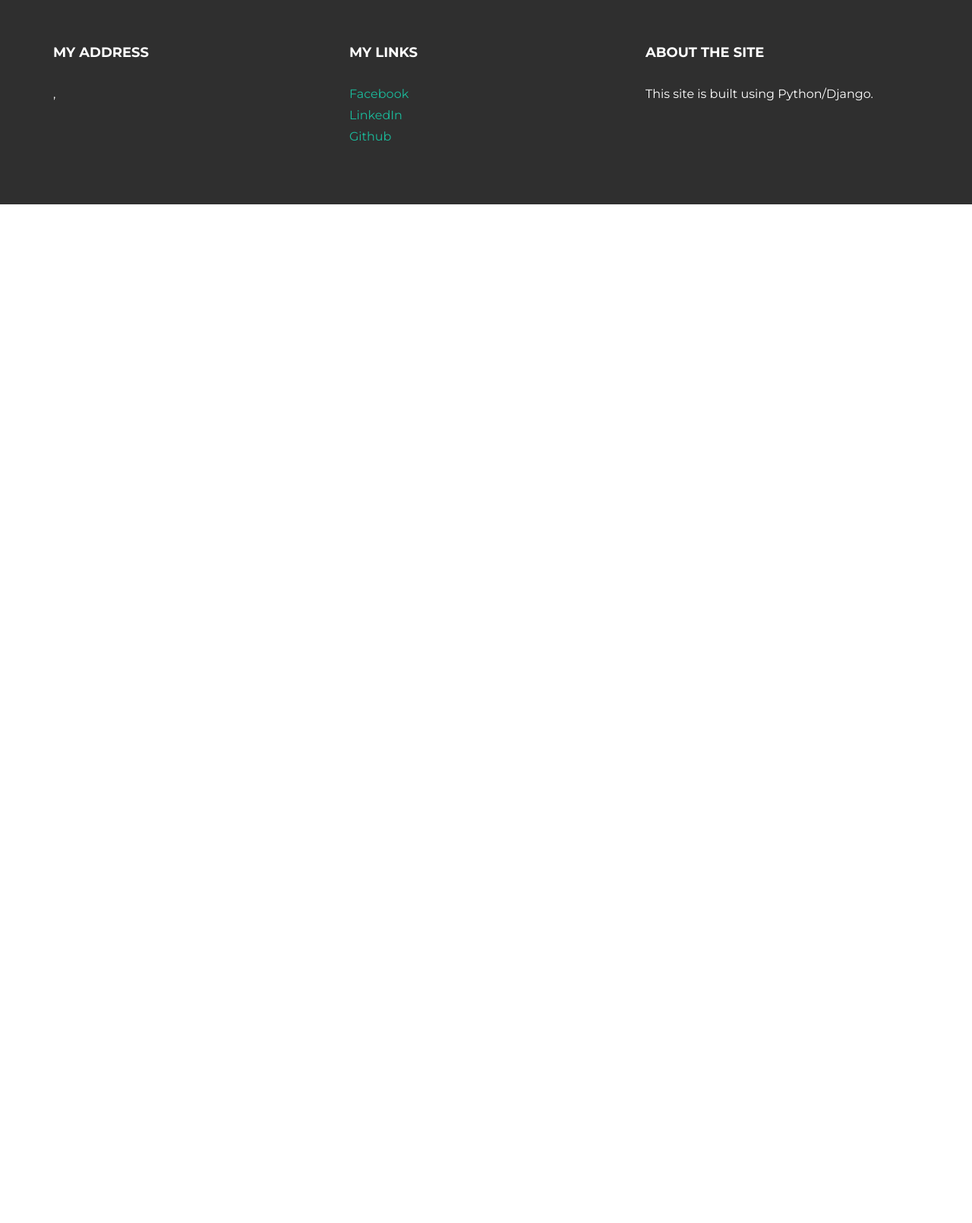
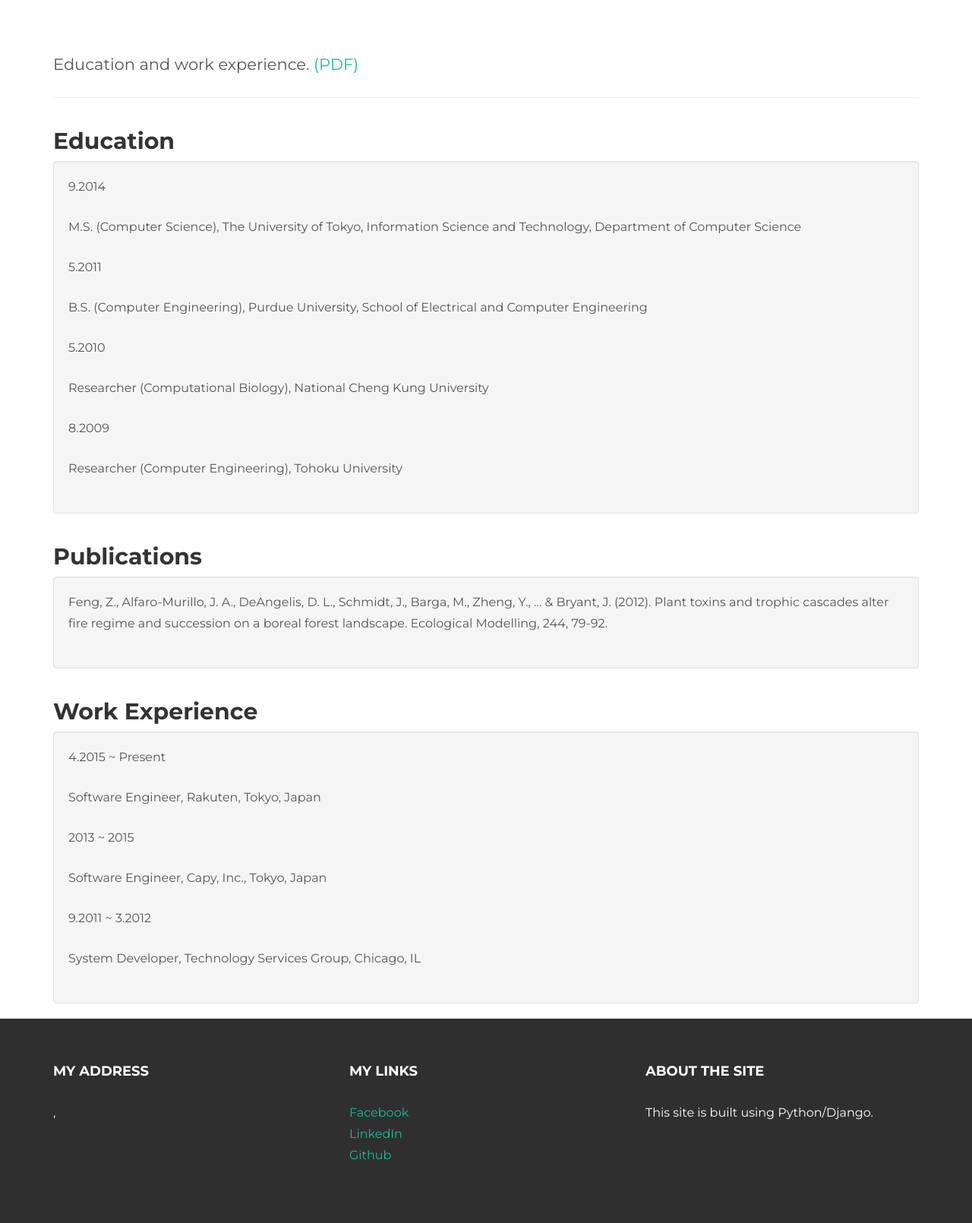
Before and after one commit to frzkazmi/personal-website, a Django app: page /resume/ in a window 1280 px wide. Shown: the part 191-1801 px from the top of the page at 76% size. Before the commit the page ends 460 px from the top, so only its background shows below. Run offline with Django 3.2, Linux system fonts and the light colour scheme; parts of the project's set-up code (start-up, migrations or seed data) failed here and were passed over; some libraries are stand-ins or nearby versions.

Commit message:
resume page basic template structure

```diff
--- a/hello/templates/resume.html
+++ b/hello/templates/resume.html
@@ -1,5 +1,75 @@
 {% extends "base.html" %}
 
 {% block content %}
+<div class="container">
 
+  <div class="page-header" id="banner">
+    <div class="row">
+      <div class="col-lg-6">
+        <h1></h1>
+        <p class="lead">Education and work experience. <a href="{{'/media/latestResume.pdf'}}">(PDF)</a></p>
+        <!--
+        <p>Looking back I have covered a nice base through my studies in computer engineering which have involved a B.S. in electrical and computer engineering where I worked closely with hardware, a minor in mathematics and an M.S. in data mining and parallel computing. I love using all of these fields..</p>
+        <p>I love working with data and ...</p>
+        <p>I have a range of </p>
+        -->
+      </div>
+    </div>
+  </div>
+
+  <div class="row">
+    <div class="col-lg-6">
+      <h2>Education</h2>
+    </div>
+  </div>
+
+  <div class="row">
+    <div class="col-lg-12">
+      <div class="well">
+        <p>9.2014</p>
+        <p>M.S. (Computer Science), The University of Tokyo, Information Science and Technology, Department of Computer Science</p>
+        <p>5.2011</p>
+        <p>B.S. (Computer Engineering), Purdue University, School of Electrical and Computer Engineering</p>
+        <p>5.2010</p>
+        <p>Researcher (Computational Biology), National Cheng Kung University</p>
+        <p>8.2009</p>
+        <p>Researcher (Computer Engineering), Tohoku University</p>
+      </div>
+    </div>
+  </div>
+
+  <div class="row">
+    <div class="col-lg-6">
+      <h2>Publications</h2>
+    </div>
+  </div>
+
+  <div class="row">
+    <div class="col-lg-12">
+      <div class="well">
+        <p>Feng, Z., Alfaro-Murillo, J. A., DeAngelis, D. L., Schmidt, J., Barga, M., Zheng, Y., ... & Bryant, J. (2012). Plant toxins and trophic cascades alter fire regime and succession on a boreal forest landscape. Ecological Modelling, 244, 79-92.</p>
+      </div>
+    </div>
+  </div>
+
+  <div class="row">
+    <div class="col-lg-6">
+      <h2>Work Experience</h2>
+    </div>
+  </div>
+
+  <div class="row">
+    <div class="col-lg-12">
+      <div class="well">
+        <p>4.2015 ~ Present</p>
+        <p>Software Engineer, Rakuten, Tokyo, Japan</p>
+        <p>2013 ~ 2015</p>
+        <p>Software Engineer, Capy, Inc., Tokyo, Japan</p>
+        <p>9.2011 ~ 3.2012</p>
+        <p>System Developer, Technology Services Group, Chicago, IL</p>
+      </div>
+    </div>
+  </div>
+
+</div>
 {% endblock %}
```
